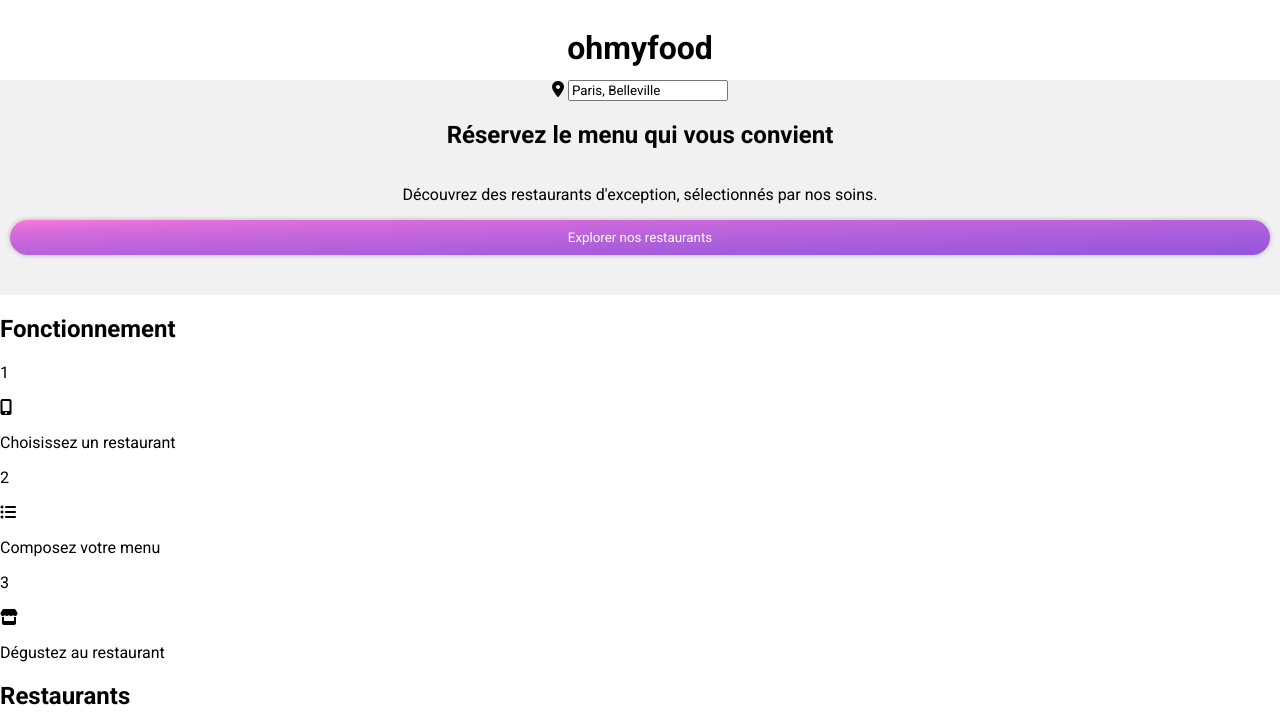
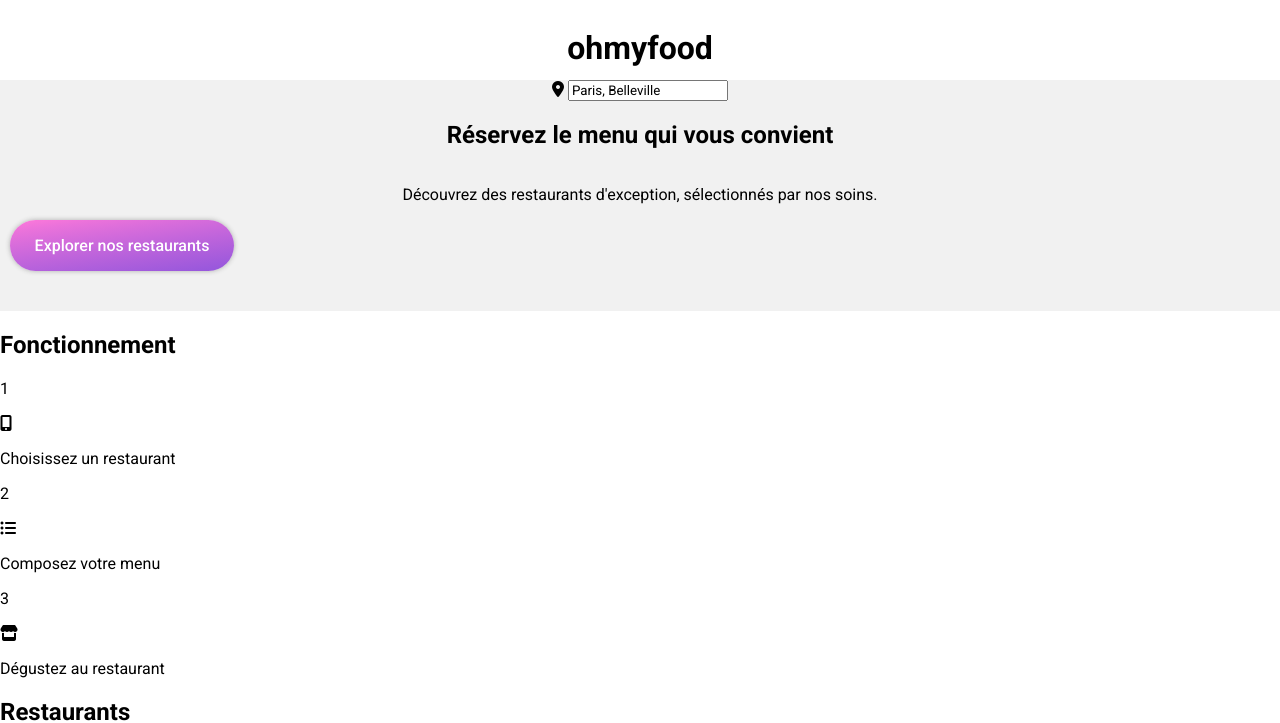
Before and after one commit to NathanPodevin/NathanPodevin_3_23112021, a website: page index.html in a window 1280 px wide. Shown: the top 723 px of the page. Drawn offline with Linux system fonts and the light colour scheme; a web font is replaced by a local one.

Commit message:
Modification bouton principaux

```diff
--- a/sass/Utils/mixins.scss
+++ b/sass/Utils/mixins.scss
@@ -1,6 +1,10 @@
 @mixin bouton_principaux {
-    background: linear-gradient(to bottom right, $color-secondary, 30%, $color-primary);
+    background: linear-gradient(172deg, $color-secondary, 45%, $color-primary);
     color: #fff;
+    width: 14rem;
+    height: 3.2rem;
+    font-size: 1rem;
+    font-weight: 450;
     border-radius: 100px;
     border: none;
     padding: 10px 10px 10px 10px;
@@ -10,3 +14,7 @@
 @mixin bloc_shadow {
     box-shadow: 0px 0px 5px rgb(174, 174, 174);
 }
+
+@mixin bloc-padding {
+    padding: 0px 10px 0px 10px;
+}
```
Also changed, not shown: css/styles.css.
